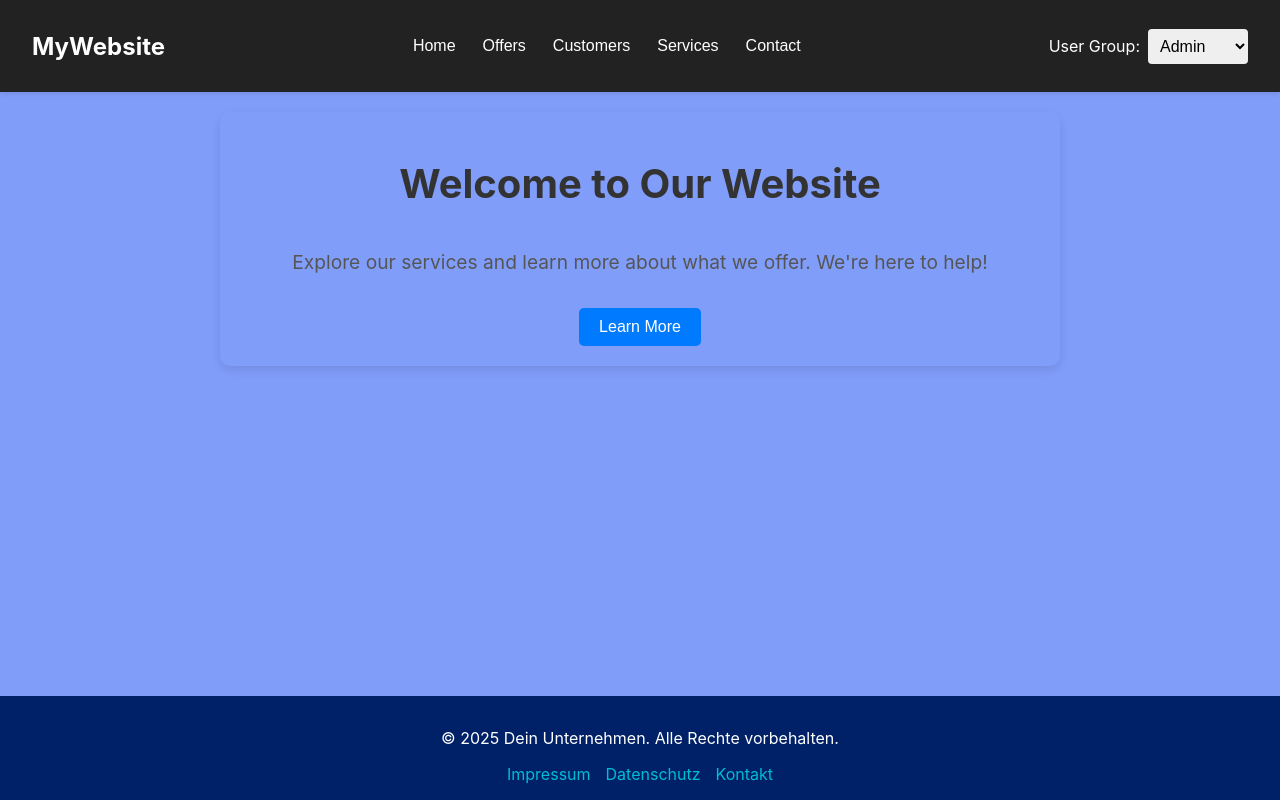
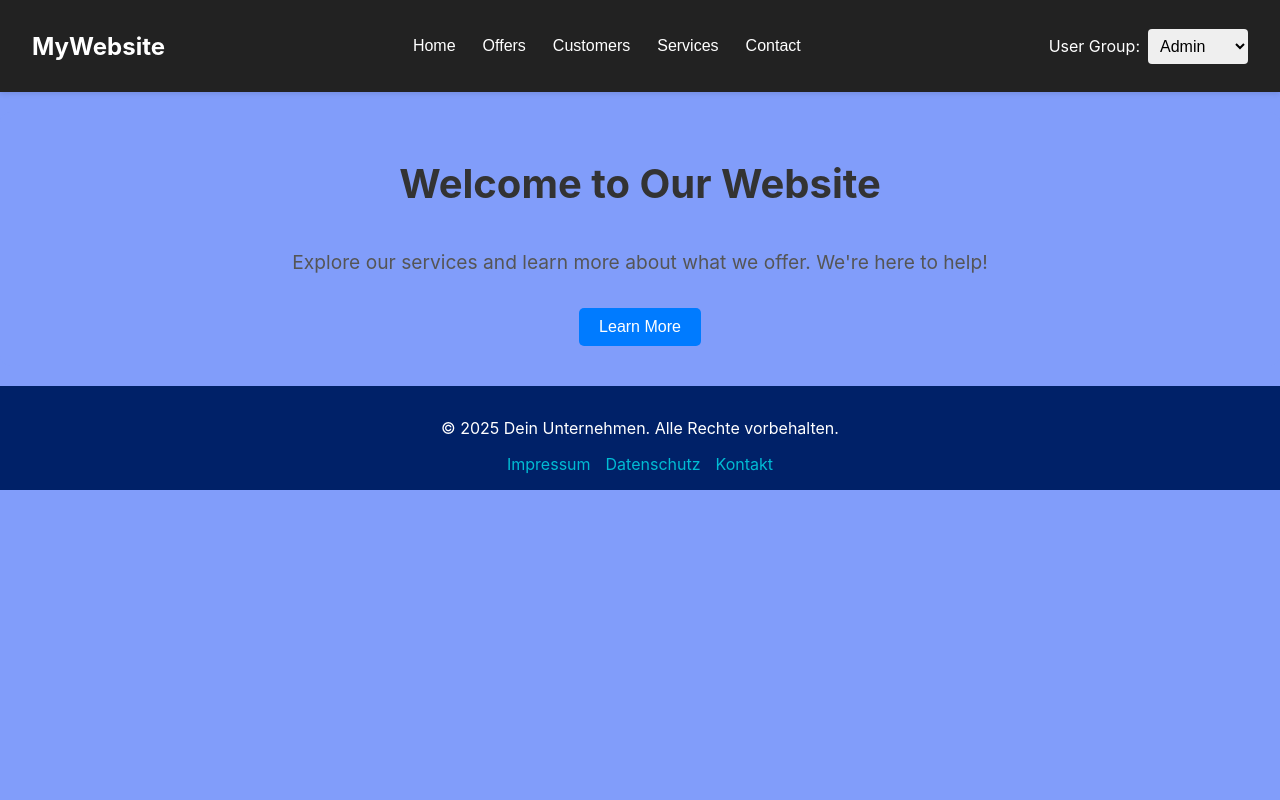
Before and after one commit to REVENZ01/Web-Projekt, a React (Create React App) app in the folder frontend/: page / in a window 1280 px wide. Built offline with nearby package versions, Linux system fonts and the light colour scheme.

Commit message:
Change 31.01

```diff
--- a/frontend/src/App.js
+++ b/frontend/src/App.js
@@ -42,12 +42,12 @@ function App() {
   };
 
   return (
-    <div className="html">
+    <div>
       {/* Header mit Navigation */}
       <Header onGroupChange={handleGroupChange} onNavigate={handleNavigation} />
 
       {/* Hauptinhalt */}
-      <main className="main-content">{renderPage()}</main>
+      <main className="html">{renderPage()}</main>
       {/* Footer */}
       <Footer />
     </div>
--- a/frontend/src/CSS/Footer.css
+++ b/frontend/src/CSS/Footer.css
@@ -1,17 +1,16 @@
-
-
-
+/* src/CSS/footer.css */
 
 .footer {
-    position: fixed;
-    bottom: 0;
-    left: 0;
-    width: 100%; /* Deckt die ganze Breite ab */
+  display: flex;
+  justify-content: center;
+  align-items: center;
+  position: relative; /* Kein `absolute` oder `fixed` */
+  width: 100%; /* Deckt die gesamte Breite ab */
   background-color: #002168;
   color: rgb(255, 255, 255);
   text-align: center;
   padding: 1rem 0;
-    z-index: 1000; /* Überlappt andere Inhalte */
+  margin-bottom: auto; /* Drückt den Footer an das Ende der Seite */
 }
 
 .footer .container {
--- a/frontend/src/CSS/Home.css
+++ b/frontend/src/CSS/Home.css
@@ -1,12 +1,21 @@
 /* src/CSS/Home.css */
+body {
+  flex: 1;
+}
 
-.html, body {
+
+html {
   height: 100%;
   margin: 0;
+  display: flex;
+  flex-direction: column; /* Flexbox für das Layout */
   background-color: #819dfa;
+  flex: 1;
+  min-height: 100vh;
 }
 
 .home-container {
+  flex: 100%; /* Nimmt den verbleibenden Platz ein */
   display: flex;
   flex-direction: column;
   align-items: center;
@@ -14,9 +23,9 @@
   padding: 20px;
   background-color: #819dfa;
   border-radius: 10px;
-    box-shadow: 0px 4px 10px rgba(0, 0, 0, 0.1);
   margin: 20px auto;
-    max-width: 800px;
+  max-width: 100%;
+  max-height: 100%;
 }
 
 .home-title {
```
Lines whose indentation alone changed are shown as unchanged.
